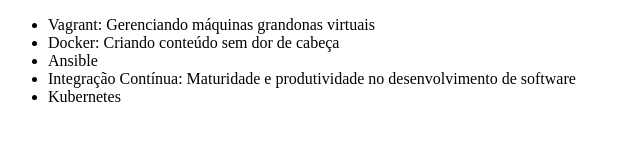
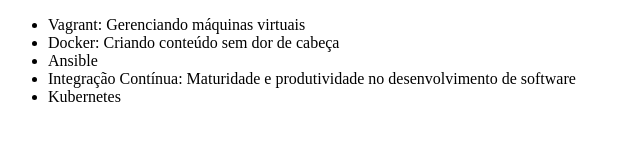
Before and after one commit to manupicoli/alura-git, a plain HTML site: page index.html in a window 1280 px wide. Shown: the full height of the page, 0-640 px from the left. Drawn offline with Linux system fonts and the light colour scheme.

Commit message:
Resolvendo...

```diff
--- a/index.html
+++ b/index.html
@@ -6,7 +6,7 @@
 </head>
 <body>
     <ul>
-        <li>Vagrant: Gerenciando máquinas grandonas virtuais</li>
+        <li>Vagrant: Gerenciando máquinas virtuais</li>
         <li>Docker: Criando conteúdo sem dor de cabeça</li>
         <li>Ansible</li>
         <li>Integração Contínua: Maturidade e produtividade no desenvolvimento de software</li>
```
